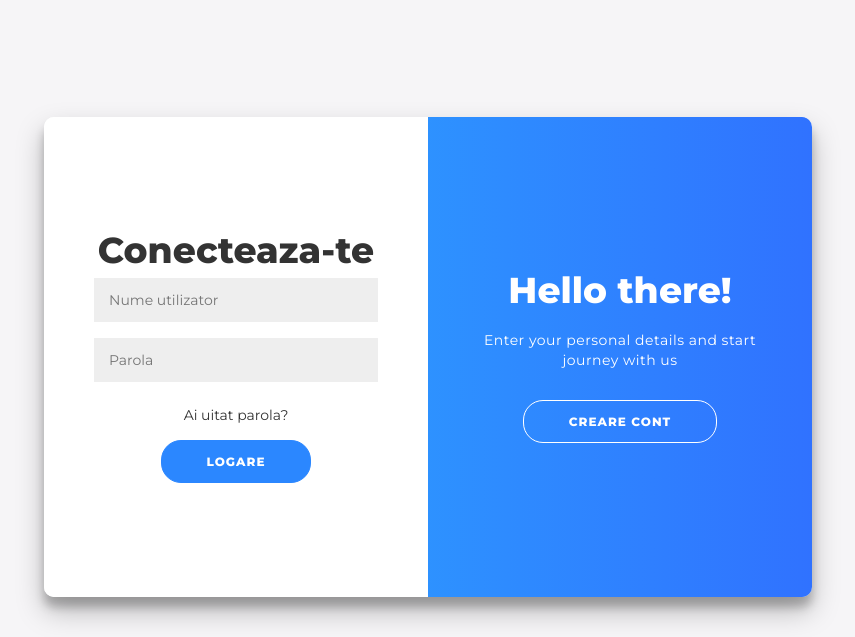
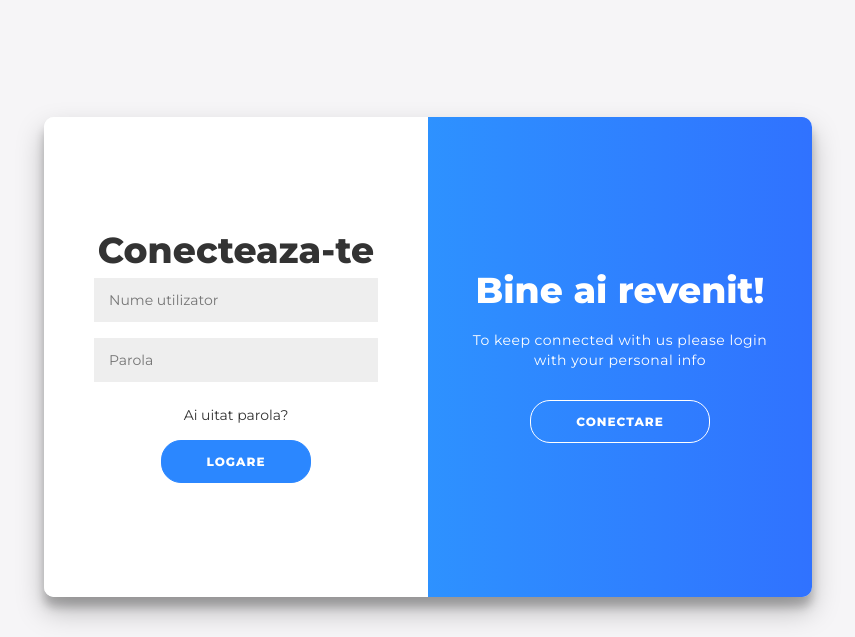
Before and after one commit to GeorgeSigoiu/foodsite, a Django app: template templates/login.html in a window 1280 px wide. Shown: the top 637 px of the page, without its empty margins (212-1067 px from the left). Run offline with Django 3.2, Linux system fonts and the light colour scheme; the template is opened without the code that fills it, so the values that code supplies are empty; some libraries are stand-ins or nearby versions.

Commit message:
changed text position + formatted the code

```diff
--- a/templates/login.html
+++ b/templates/login.html
@@ -1,9 +1,9 @@
 <!DOCTYPE html>
 <html lang="en">
 <head>
-    <meta charset="UTF-8" />
-    <meta http-equiv="X-UA-Compatible" content="IE=edge" />
-    <meta name="viewport" content="width=device-width, initial-scale=1.0" />
+    <meta charset="UTF-8"/>
+    <meta http-equiv="X-UA-Compatible" content="IE=edge"/>
+    <meta name="viewport" content="width=device-width, initial-scale=1.0"/>
     <title>Restaurant Cataleya - login</title>
     <link rel="stylesheet" href="https://maxcdn.bootstrapcdn.com/bootstrap/3.4.1/css/bootstrap.min.css">
     <script src="https://ajax.googleapis.com/ajax/libs/jquery/3.5.1/jquery.min.js"></script>
@@ -19,9 +19,9 @@
         <form action="{% url 'create-user' %}" method="POST">
             {% csrf_token %}
             <h1>Creaza un cont</h1>
-          <input type="text" placeholder="Nume utilizator" name="username" />
-          <input type="email" placeholder="Email" name="email" />
-          <input type="password" placeholder="Parola" name="password" />
+            <input type="text" placeholder="Nume utilizator" name="username"/>
+            <input type="email" placeholder="Email" name="email"/>
+            <input type="password" placeholder="Parola" name="password"/>
             <button type="submit">Creare</button>
         </form>
     </div>
@@ -29,8 +29,8 @@
         <form action="{% url 'login-user' %}" method="POST">
             {% csrf_token %}
             <h1>Conecteaza-te</h1>
-          <input type="text" placeholder="Nume utilizator" name="username" />
-          <input type="password" placeholder="Parola" name="password" />
+            <input type="text" placeholder="Nume utilizator" name="username"/>
+            <input type="password" placeholder="Parola" name="password"/>
             <a href="#">Ai uitat parola?</a>
             <button type="submit">Logare</button>
         </form>
@@ -38,16 +38,14 @@
     <div class="overlay-container">
         <div class="overlay">
             <div class="overlay-panel overlay-left">
-            <h1>Welcome Back!</h1>
-            <p>
-              To keep connected with us please login with your personal info
-            </p>
-            <button class="ghost" id="signIn">Conectare</button>
+                <h1>Bine ai venit!</h1>
+                <p>Enter your personal details and start journey with us</p>
+                <button class="ghost" id="signUp">Creare cont</button>
             </div>
             <div class="overlay-panel overlay-right">
-            <h1>Hello there!</h1>
-            <p>Enter your personal details and start journey with us</p>
-            <button class="ghost" id="signUp">Creare cont</button>
+                <h1>Bine ai revenit!</h1>
+                <p>To keep connected with us please login with your personal info</p>
+                <button class="ghost" id="signIn">Conectare</button>
             </div>
         </div>
     </div>
@@ -55,10 +53,12 @@
 
 
 <!-- Trigger the modal with a button -->
-      <button type="button" id="login-modal" class="btn btn-info btn-lg" style="visibility: hidden !important;" data-toggle="modal" data-target="#myModal">Open Modal</button>
+<button type="button" id="login-modal" class="btn btn-info btn-lg" style="visibility: hidden !important;"
+        data-toggle="modal" data-target="#myModal">Open Modal
+</button>
 
 <!-- Modal -->
-      <div class="modal fade" id="myModal" role="dialog" >
+<div class="modal fade" id="myModal" role="dialog">
     <div class="modal-dialog">
 
         <!-- Modal content-->
@@ -96,6 +96,8 @@
     if(message.length!==0){
       openModalButton.click()
     }
+
+
 </script>
 <style>
     @import url("https://fonts.googleapis.com/css?family=Montserrat:400,800");
@@ -353,5 +355,7 @@
       color: #3c97bf;
       text-decoration: none;
     }
+
+
 </style>
 </html>
```
Lines whose indentation alone changed are shown as unchanged.
